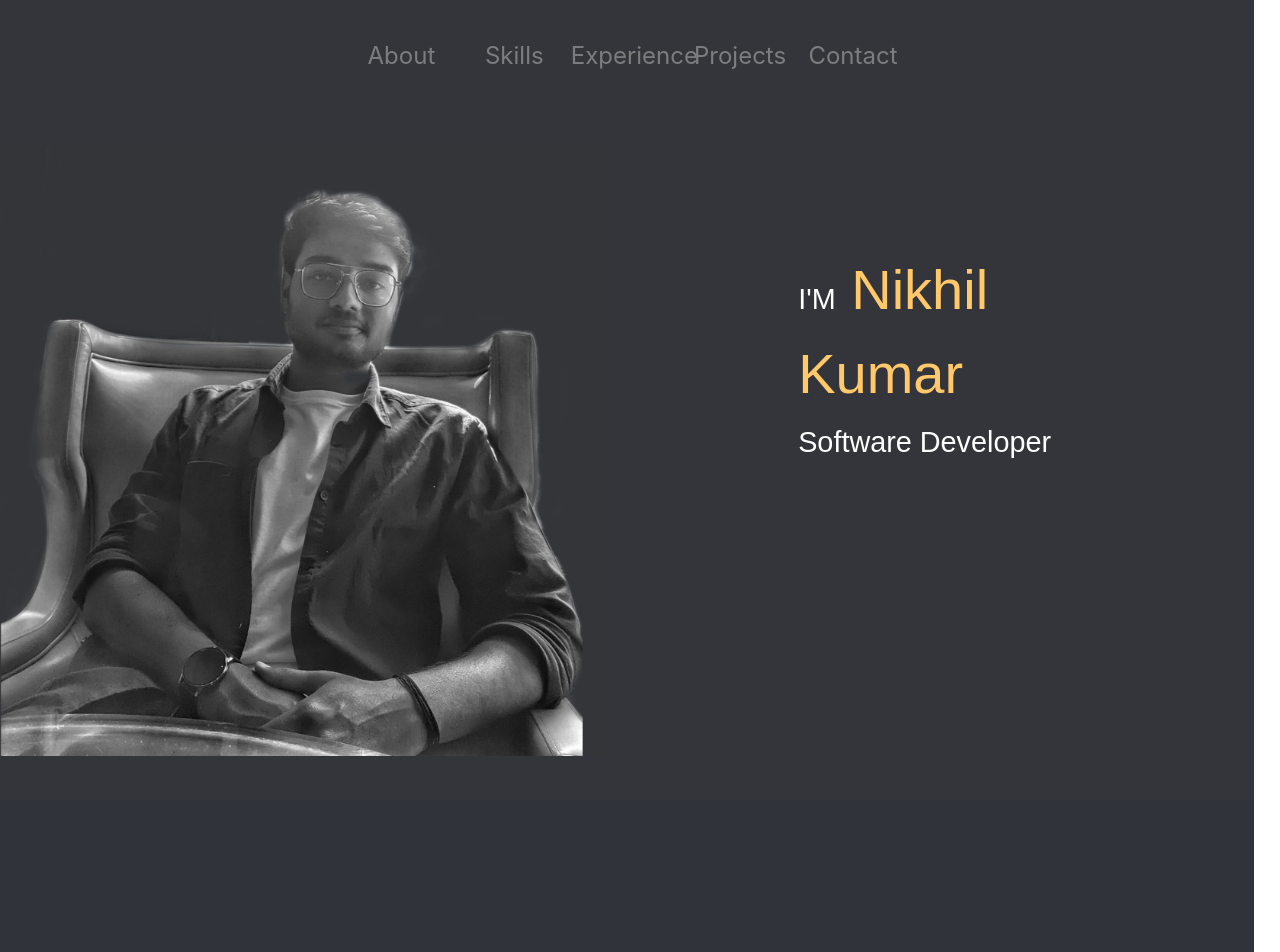
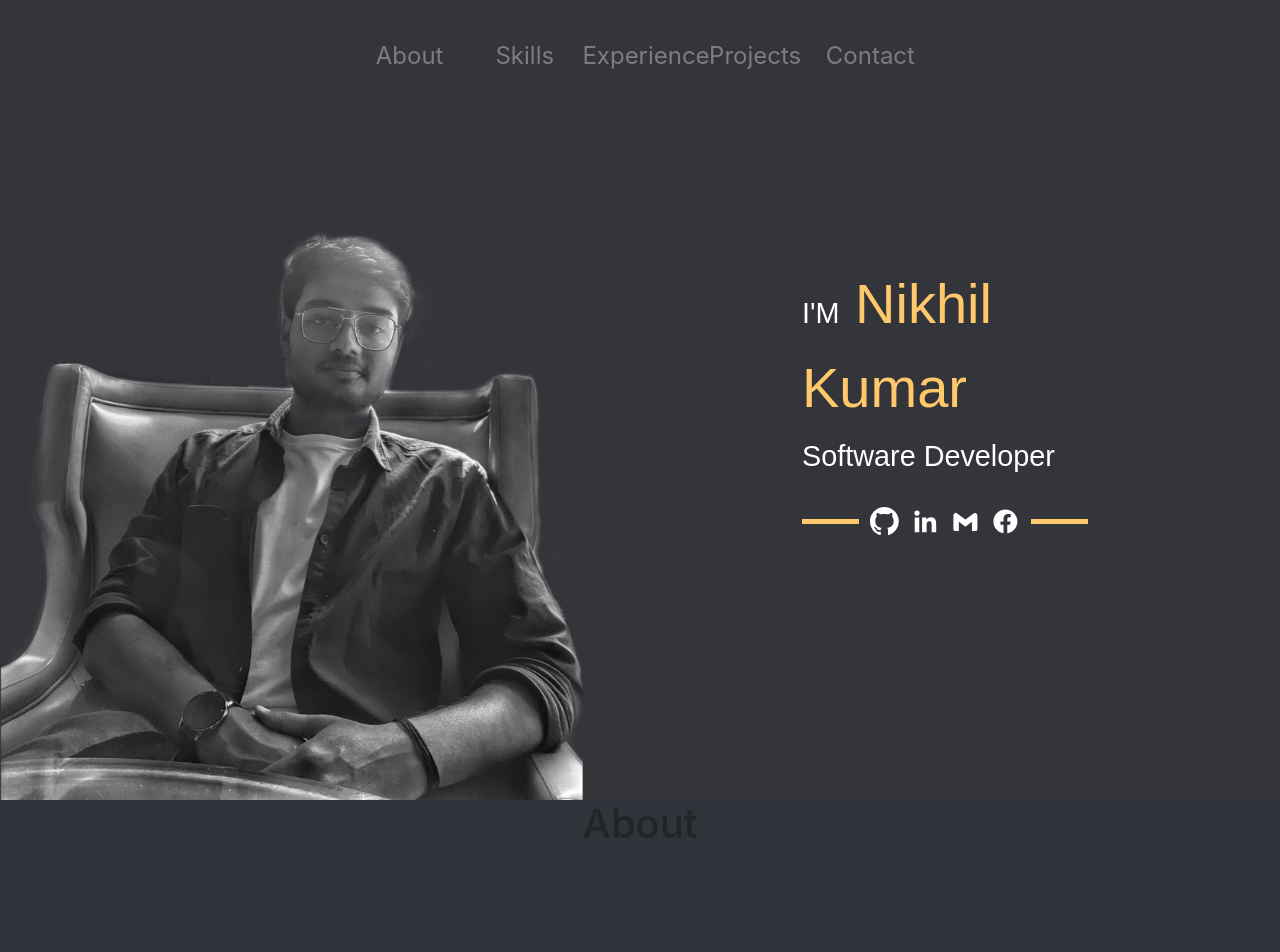
Before and after one commit to Nikblaze/portfolio-website, a React (Create React App) app: page / in a window 1280 px wide. Shown: the top 952 px of the page. Built offline with nearby package versions, Linux system fonts and the light colour scheme.

Commit message:
landing page icons and about page

```diff
--- a/package.json
+++ b/package.json
@@ -14,6 +14,7 @@
     "react": "^18.2.0",
     "react-bootstrap": "^2.9.1",
     "react-dom": "^18.2.0",
+    "react-icons": "^4.11.0",
     "react-scripts": "5.0.1",
     "web-vitals": "^2.1.4"
   },
--- /dev/null
+++ b/src/About-page/about.css
@@ -0,0 +1,5 @@
+.about-header{
+    color:white;
+    font: 2rem;
+    margin-top: 5%;
+}
--- /dev/null
+++ b/src/About-page/about.js
@@ -0,0 +1,9 @@
+import React from 'react'
+
+export default function About() {
+  return (
+    <div>
+     <h1 className='about-header'>About</h1>
+    </div>
+  )
+}
--- a/src/Landing-page/landing-page.css
+++ b/src/Landing-page/landing-page.css
@@ -4,15 +4,13 @@
 }
 .first-page{
     height: 100vh;
-    width: 98vw;
     background-color: #34353A;
     display: flex;
     flex-direction: column;
-    gap: 9%;
+    justify-content: space-between;
 }
 .second-page{
     height:100vh;
-    width:98vw;
     background-color:#31333B;
 }
 .header{
@@ -34,33 +32,19 @@
 .header-options:hover{
     color: white;
 }
-/* .options::before {
-    content: "";
-    position: absolute;
-    bottom: 0;
-    left: 0;
-    width: 0;
-    height: 2px;
-    background-color: white;
-    transition: width 0.5s ease-out;
-    opacity: 0;
-}
-
-.options:hover::before {
-    width: 100%;
-    opacity: 1;
-} */
 .body{
     display: flex;
     align-items: center;
     justify-content: space-between;
 }
-.title-message{
+.message{
     color: white;
     font-size: 1.8rem;
     font-family: sans-serif;
     margin: 5% 15% 20% 15%;
     text-align: left;
+    display:flex;
+    flex-direction: column;
 }
 .name{
         color: #FFC86B;
@@ -70,3 +54,19 @@
     padding-top:5px;
 
 }
+.connect-icons{
+    display: flex;
+    align-items: center;
+    justify-content: space-between;
+    margin-top: 10%;
+}
+.bar{
+    height: 5px;
+    background-color: #FFC86B;
+    width: 20%;
+}
+.icons:hover{
+    cursor: pointer;
+    transform: scale(1.1);
+    transition: all 0.2s ease-out;
+}
--- a/src/Landing-page/landing-page.js
+++ b/src/Landing-page/landing-page.js
@@ -1,6 +1,9 @@
 import React from 'react';
 import './landing-page.css'
 import profile from '../assets/profile.jpeg'
+import About from '../About-page/about.js'
+import {BiLogoFacebookCircle,BiLogoLinkedin,BiLogoGmail} from 'react-icons/bi'
+import {BsGithub} from 'react-icons/bs'
 
 function LandingPage() {
     return (
@@ -17,13 +20,25 @@ function LandingPage() {
         <div className='profile-img'>
                 <img src={profile} alt='profile' height={610} width={610}/>
             </div>
+        <div className='message'>
             <div className='title-message'>
                 <div>I'M<span className='name'> Nikhil Kumar</span></div>
                 <div className='desc'>Software Developer</div>
             </div>
+            <div className='connect-icons'>
+                <div className='bar'></div>
+                <BsGithub className='icons'/>
+                <BiLogoLinkedin className='icons'/>
+                <BiLogoGmail className='icons'/>
+                <BiLogoFacebookCircle className='icons'/>
+
+                <div className='bar'></div>
+            </div>
+        </div>
         </div>
         </div>
         <div className='second-page'>
+            <About/>
         </div>
     </div>
      );
```
Also changed, not shown: src/Landing-page/profile.jpeg (deleted).
